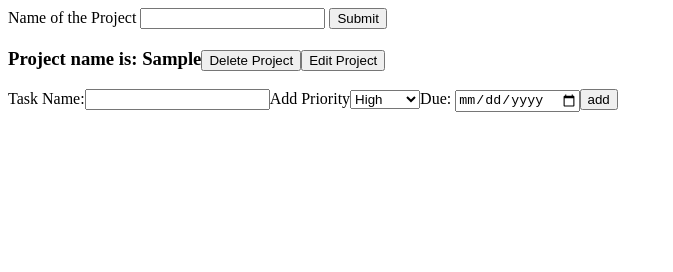
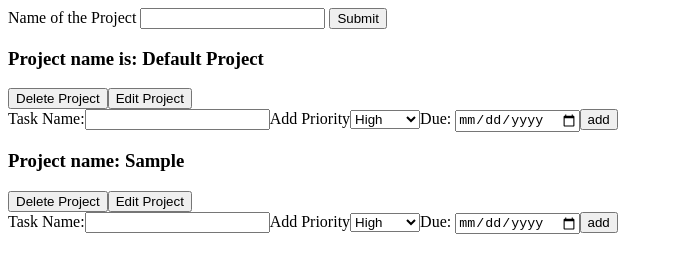
Before and after one commit to DuraSky/ToDo-TOP, a website built with webpack: page dist/index.html in a window 1280 px wide. Both pictures are taken after typing "Sample" into the empty fields and a click on the button "Submit". Shown: the whole page, without its empty margins (0-673 px from the left). Built offline with nearby package versions, Linux system fonts and the light colour scheme.

Commit message:
default project added, created button to mark tasks as complete and adjusted DOM structure:

```diff
--- a/src/index.js
+++ b/src/index.js
@@ -5,17 +5,18 @@ const content = document.getElementById("content");
 const projectNameForm = document.getElementById("projectName");
 const subButton = document.getElementById("submit");
 
-
 subButton.addEventListener("click", ()=>{
     //DOM for adding projects
     const projectNameDiv = document.createElement("div");
     projectNameDiv.setAttribute("id", "projectNameDiv");
+    const projectHeadlineDiv = document.createElement('div');
+    projectHeadlineDiv.setAttribute("id", "projectHeadline");
     const projectH3 = document.createElement("h3");
     let theNameIs = projectNameForm.value;
     let createNewProject = new Project(theNameIs);
 
 
-    projectH3.innerHTML = `Project name is: ${theNameIs}`;
+    projectH3.innerHTML = `Project name: ${theNameIs}`;
 
     const taskDiv = createTask(createNewProject);
 
@@ -26,9 +27,12 @@ subButton.addEventListener("click", ()=>{
     editProjectBtn.innerHTML = "Edit Project";
 
     content.appendChild(projectNameDiv);
-    projectNameDiv.appendChild(projectH3);
-    projectH3.appendChild(removeProjectBtn);
-    projectH3.appendChild(editProjectBtn);
+    projectNameDiv.appendChild(projectHeadlineDiv);
+    projectHeadlineDiv.appendChild(projectH3)
+    //projectNameDiv.appendChild(projectH3);
+    projectHeadlineDiv.appendChild(removeProjectBtn);
+    projectHeadlineDiv.appendChild(editProjectBtn);
+
     projectNameDiv.appendChild(taskDiv);
 
     removeProjectBtn.addEventListener("click",()=>{
@@ -50,3 +54,48 @@ subButton.addEventListener("click", ()=>{
     projectNameForm.value = "";
     console.log(createNewProject);
 });
+
+
+//Duplicate code to show default project on page load
+window.onload = function(){
+    const defaultProject = new Project("Default Project");
+    displayProject(defaultProject);
+}
+
+function displayProject(project) {
+    const projectNameDiv = document.createElement("div");
+    projectNameDiv.setAttribute("id", "projectNameDiv");
+    const projectHeadlineDiv = document.createElement('div');
+    projectHeadlineDiv.setAttribute("id", "projectHeadline");
+    const projectH3 = document.createElement("h3");
+    projectH3.innerHTML = `Project name is: ${project.projectName}`;
+
+    const taskDiv = createTask(project);
+
+    const removeProjectBtn = document.createElement("button");
+    removeProjectBtn.innerHTML = "Delete Project";
+
+    const editProjectBtn = document.createElement("button");
+    editProjectBtn.innerHTML = "Edit Project";
+
+    content.appendChild(projectNameDiv);
+    projectNameDiv.appendChild(projectHeadlineDiv);
+    projectHeadlineDiv.appendChild(projectH3)
+    //projectNameDiv.appendChild(projectH3);
+    projectHeadlineDiv.appendChild(removeProjectBtn);
+    projectHeadlineDiv.appendChild(editProjectBtn);
+    projectNameDiv.appendChild(taskDiv);
+
+    removeProjectBtn.addEventListener("click", () => {
+        content.removeChild(projectNameDiv);
+    });
+
+    editProjectBtn.addEventListener("click", () => {
+        let newNameIs = prompt("Enter new project name:");
+        console.log(newNameIs);
+        project.projectName = newNameIs;
+        projectH3.innerHTML = `Project name is: ${newNameIs}`;
+        projectH3.appendChild(removeProjectBtn);
+        projectH3.appendChild(editProjectBtn);
+    });
+}
--- a/src/tasks.js
+++ b/src/tasks.js
@@ -16,7 +16,7 @@ export function createTask(createNewProject){
     addLabel.setAttribute("for", "setProperty");
     addLabel.innerHTML = "Task Name:";
 
-    taskDiv.setAttribute("id", "taskDiv");
+    taskDiv.classList.add("taskDiv");
 
     //DOM for adding priority on Tasks
     const addPrioForm = document.createElement("select");
@@ -51,6 +51,7 @@ export function createTask(createNewProject){
     addTaskDueDateForm.setAttribute("type", "date");
     addTaskDueDateForm.setAttribute("name", "taskDueDate");
     addTaskDueDateForm.setAttribute("id", "taskDueDate");
+    addTaskDueDateForm.setAttribute("required", "")
 
     const addTaskDueDateLabel = document.createElement("label");
     addTaskDueDateLabel.setAttribute("for", "taskDueDate");
@@ -69,6 +70,10 @@ export function createTask(createNewProject){
         const taskValue = addTaskForm.value;
         const prioValue = addPrioForm.value;
         const dueDateValue = addTaskDueDateForm.value;
+
+        // if(taskValue==""||prioValue==""||dueDateValue==""){
+        // return alert("Fill out all the fields")
+        // }
 
          createNewProject.addTask({
             description: taskValue,
@@ -94,6 +99,24 @@ export function createTask(createNewProject){
              priority: ${createNewProject.getPrio()[createNewProject.task.length -1]},
              it is due till ${createNewProject.getDueDate()[createNewProject.task.length -1]}`;
 
+
+        //Marking as complete
+        const completeButton = document.createElement("button");
+        completeButton.innerHTML= "Mark as complete";
+
+        completeButton.addEventListener("click", ()=>{
+            for (let i = 0; i < createNewProject.task.length; i++){
+                if(createNewProject.task[i].id == getTaskDivId){
+                    //currentTasksDiv.classList.add("completed")
+                    if(currentTasksDiv.classList.contains("complete")){
+                        currentTasksDiv.classList.remove("complete")
+                    }else{
+                        currentTasksDiv.classList.add("complete")
+                    }
+                }
+            }
+        })
+
         //Deleting Tasks
         const deleteTaskButton = document.createElement("button");
         deleteTaskButton.classList.add("deleteTask");
@@ -115,7 +138,7 @@ export function createTask(createNewProject){
 
         //Editing tasks
         const editTaskButton = document.createElement("button");
-        editTaskButton.innerHTML = "Edit Task";
+        editTaskButton.innerHTML = "Edit Name";
 
         editTaskButton.addEventListener("click", ()=>{
             let editTaskName = prompt("New Task name:");
@@ -131,15 +154,18 @@ export function createTask(createNewProject){
                 }
             }
 
+
         console.log(createNewProject)
+        currentTasksDiv.appendChild(completeButton);
+        currentTasksDiv.appendChild(editTaskButton);
+        currentTasksDiv.appendChild(deleteTaskButton);
 
-        currentTasksDiv.appendChild(deleteTaskButton);
-        currentTasksDiv.appendChild(editTaskButton);
         })
 
         taskDiv.appendChild(currentTasksDiv);
+        currentTasksDiv.appendChild(completeButton);
+        currentTasksDiv.appendChild(editTaskButton);
         currentTasksDiv.appendChild(deleteTaskButton);
-        currentTasksDiv.appendChild(editTaskButton);
 })
 
     taskOptionsDiv.appendChild(addLabel);
```
Also changed, not shown: dist/index.html, dist/main.js.
